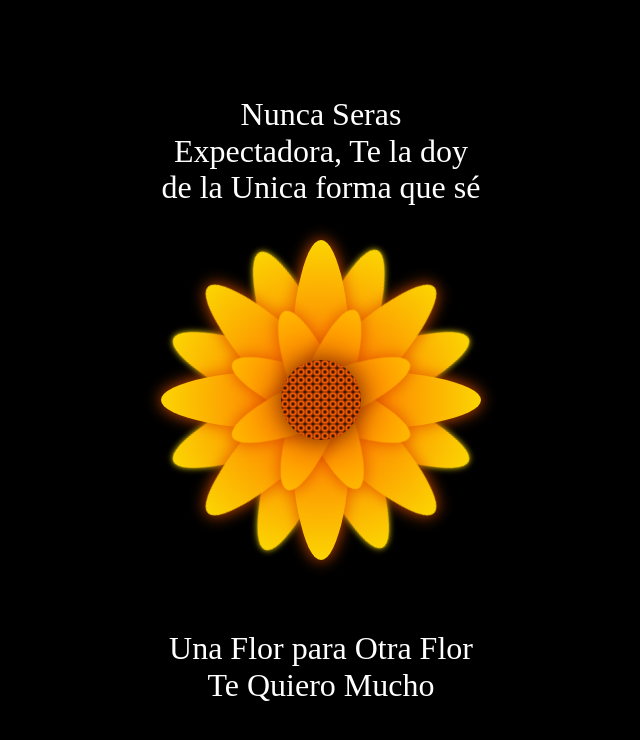
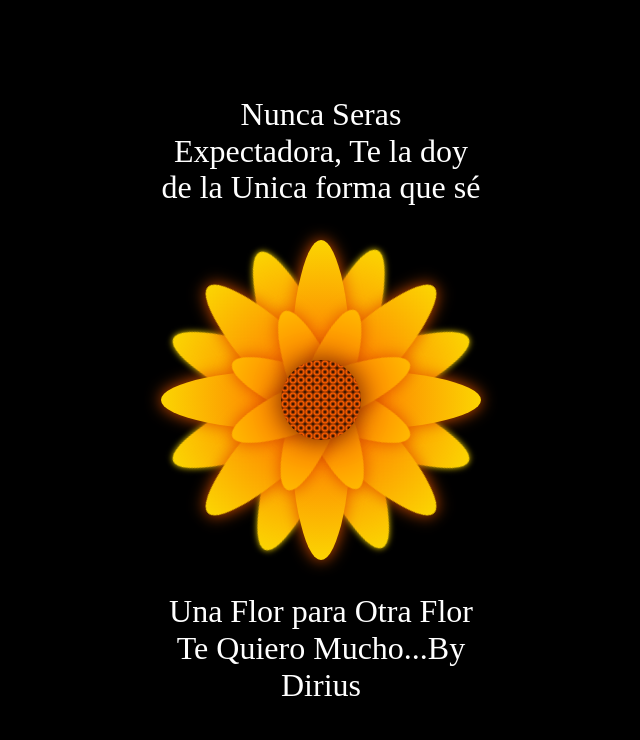
Before and after one commit to JaroldDev/floresAmarillas.github.io, a plain HTML site: page index.html in a window 1280 px wide. Shown: the whole page, without its empty margins (319-959 px from the left). Drawn offline with Linux system fonts and the light colour scheme.

Commit message:
Update index.html

```diff
--- a/index.html
+++ b/index.html
@@ -37,7 +37,7 @@
     </div>
     <div class="Petal3 p4">
     </div>
-    <div class="text-below">Una Flor para Otra Flor Te Quiero Mucho</div>
+    <div class="text-below">Una Flor para Otra Flor Te Quiero Mucho...By Dirius</div>
   </div>
 </body>
 </html>
```
